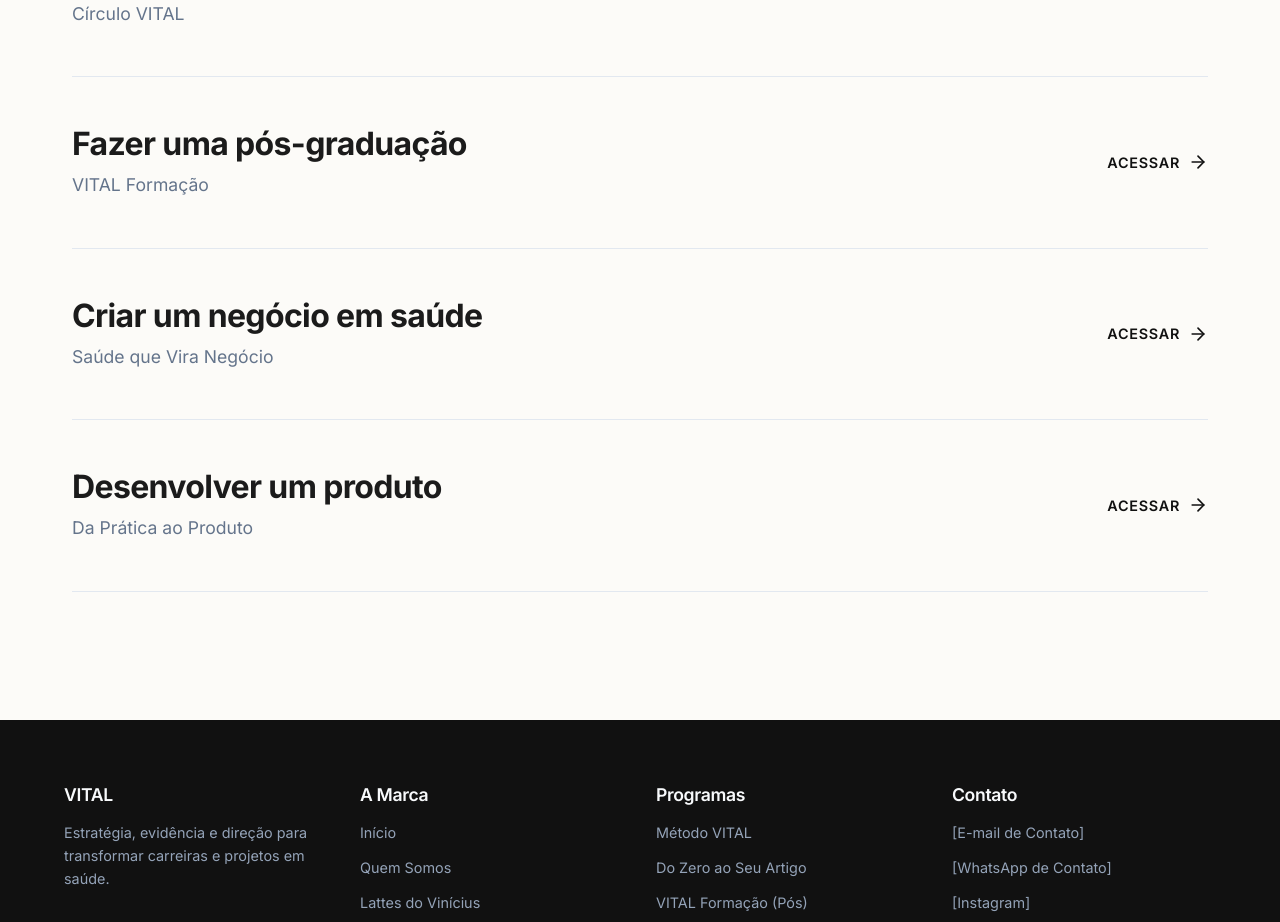
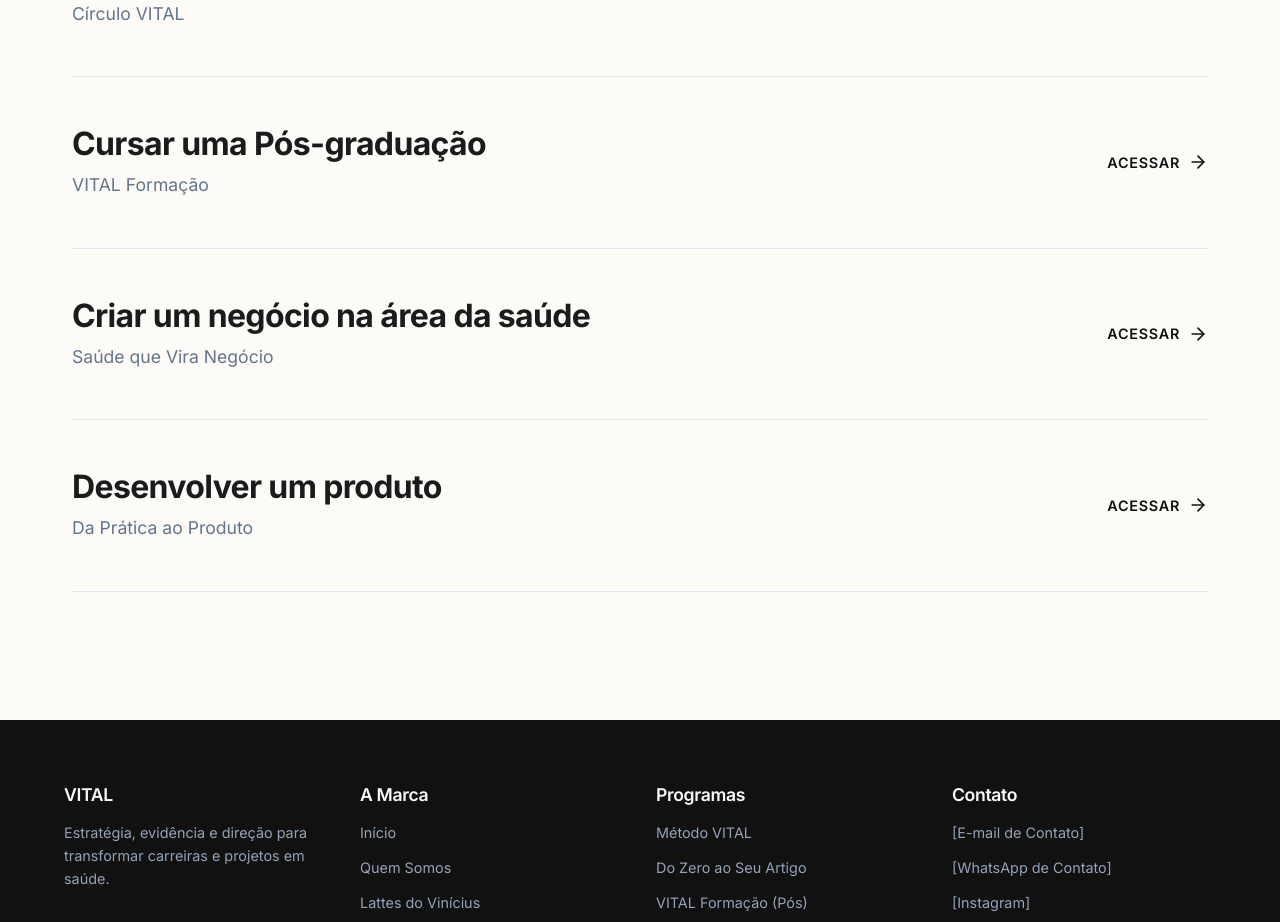
Before and after one commit to giovani-source/vital, a Next.js app: page / in a window 1280 px wide. Shown: the part 1753-2675 px from the top of the page. Built offline with nearby package versions, Linux system fonts and the light colour scheme.

Commit message:
fix: adjust text on homepage

```diff
--- a/src/app/page.tsx
+++ b/src/app/page.tsx
@@ -23,12 +23,12 @@ export default function Home() {
       href: "/circulo-vital",
     },
     {
-      title: "Fazer uma pós-graduação",
+      title: "Cursar uma Pós-graduação",
       subtitle: "VITAL Formação",
       href: "/pos",
     },
     {
-      title: "Criar um negócio em saúde",
+      title: "Criar um negócio na área da saúde",
       subtitle: "Saúde que Vira Negócio",
       href: "/saude-que-vira-negocio",
     },
```
